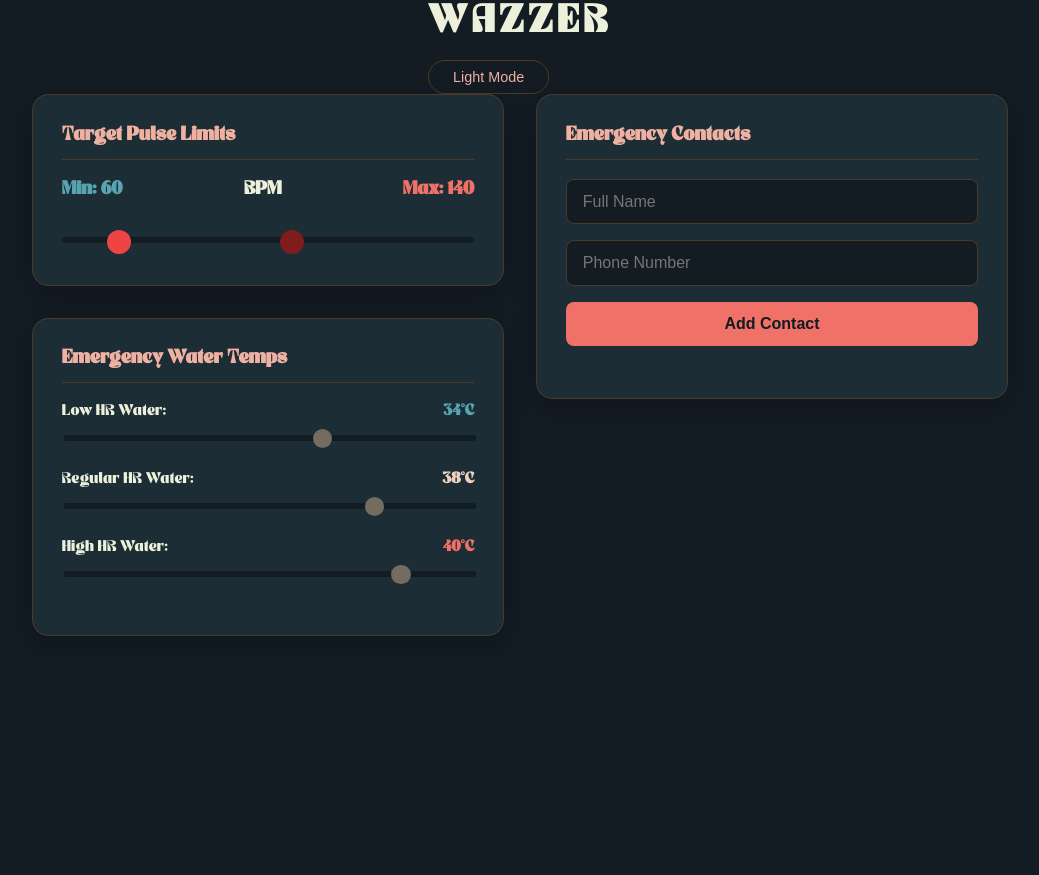
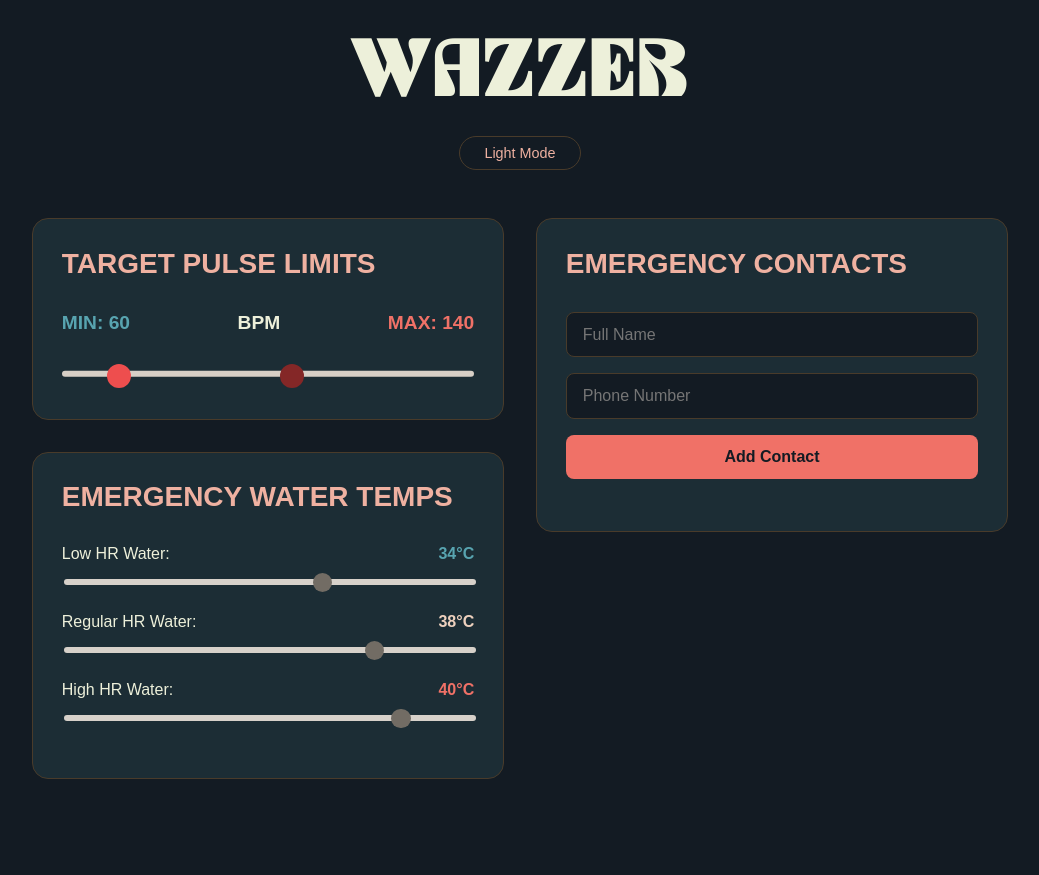
Before and after one commit to la-espada-v1/wazzer-server, a Flask app: page / in a window 1280 px wide. Shown: the whole page, without its empty margins (120-1159 px from the left). Before the commit the page ends 636 px from the top, so only its background shows below. Run offline with Flask 3, Linux system fonts and the light colour scheme; data comes from the database, SQL or seed files in the repository; both versions use the stored data as it was after the commit; data that the repository does not hold is empty.

Commit message:
fix: css, html, js, py

```diff
--- a/routes/measure.py
+++ b/routes/measure.py
@@ -1,5 +1,5 @@
 from flask import Blueprint, request, jsonify
-from models import Configuration # НОВО: Вече четем от таблицата с настройки
+from models import Configuration
 import datetime
 
 measure_bp = Blueprint('measure', __name__)
--- a/static/style.css
+++ b/static/style.css
@@ -1,6 +1,6 @@
 
 @font-face {
-  font-family: 'font';
+  font-family: 'Monograph';
   src: url('monograph-Regular.ttf') format('truetype');
 }
 
@@ -21,7 +21,7 @@
 }
 
 body {
-font-family: 'font', sans-serif;
+font-family: 'Bulgia', sans-serif;
 background-color: var(--bg-color);
 color: var(--text-primary);
 margin: 0;
@@ -34,6 +34,11 @@ transition: background 0.4s ease, color 0.4s ease;
 }
 
 
+.main-title
+ {
+font-family: 'Monograph', sans-serif;
+}
+
 .top-header {
 width: 100%;
 padding: 2rem 1rem;
@@ -45,7 +50,7 @@ margin-bottom: 1rem;
 
 .main-title {
 margin: 0 0 1rem 0;
-font-size: 2.5rem;
+font-size: 5rem;
 font-weight: 800;
 letter-spacing: 0.3rem;
 color: var(--cream);
@@ -93,18 +98,18 @@ background-color: var(--card-bg);
 border: 0.1rem solid var(--border-color);
 border-radius: 1rem;
 padding: 1.8rem;
-box-shadow: 0 0.5rem 1.5rem rgba(0, 0, 0, 0.2);
+box-shadow: 0 0.4
+rem 0.5rem rgba(0, 0, 0, 0.2);
 margin-bottom: 2rem;
 transition: transform 0.3s ease;
 }
 
-.card:hover { transform: translateY(-0.2rem); }
+.card:hover { transform: translateY(-0.15rem); }
 
 .card h3 {
 margin: 0 0 1.2rem 0;
-font-size: 1.25rem;
+font-size: 1.75rem;
 color: var(--peach);
-border-bottom: 0.1rem solid var(--border-color);
 padding-bottom: 0.8rem;
 }
 
@@ -128,7 +133,7 @@ height: 2rem;
 position: absolute;
 width: 100%;
 height: 0.4rem;
-background: var(--dark-bg);
+background: #d7cfc6;
 border-radius: 0.5rem;
 top: 50%;
 transform: translateY(-50%);
@@ -151,7 +156,7 @@ pointer-events: auto;
 width: 1.5rem;
 height: 1.5rem;
 border-radius: 50%;
-background: #ef4444;
+background: #ee4e4e;
 cursor: pointer;
 }
 
@@ -162,7 +167,7 @@ pointer-events: auto;
 width: 1.5rem;
 height: 1.5rem;
 border-radius: 50%;
-background: #7f1d1d;
+background: #842727;
 cursor: pointer;
 }
 
@@ -184,7 +189,7 @@ font-size: 1rem;
 width: 100%;
 height: 0.4rem;
 border-radius: 0.5rem;
-background: var(--dark-bg);
+background: #d7d1ca;
 appearance: none;
 outline: none;
 }
@@ -194,7 +199,8 @@ appearance: none;
 width: 1.2rem;
 height: 1.2rem;
 border-radius: 50%;
-background: #746b61;
+border-color: var(--brown-border);
+background: #726c64;
 cursor: pointer;
 }
 
@@ -247,10 +253,18 @@ border-radius: 0.5rem;
 
 
 body.light-theme {
---bg-color: #f1f5f9;
---card-bg: #ffffff;
+--bg-color: #eef0dd;
+--card-bg: #f2f3ea;
 --text-primary: #1C2D35;
---text-secondary: #c2410c;
---border-color: #cbd5e1;
+--text-secondary: #c64b1b;
+--border-color: #a2b2be;
 --dark-bg: #e2e8f0;
 }
+body.light-theme .main-title {
+  color: #79848f;
+}
+body.light-theme .theme-btn:hover {
+  background: #f4f2ed;
+  color: #1f3037;
+  border-color: #a2b2be;
+}
--- a/templates/index.html
+++ b/templates/index.html
@@ -8,11 +8,9 @@
 </head>
 <body>
 
-  <header class="top-navbar">
-    <div class="nav-content">
-      <h1 class="main-title">WAZZER</h1>
-      <button id="themeToggle" class="theme-btn">Light Mode</button>
-    </div>
+  <header class="top-header">
+    <h1 class="main-title">WAZZER</h1>
+    <button id="themeToggle" class="theme-btn">Light Mode</button>
   </header>
 
   <div class="app-wrapper">
@@ -23,11 +21,11 @@
       <section class="left-panel">
 
         <div class="card">
-          <h3>Target Pulse Limits</h3>
+          <h3>TARGET PULSE LIMITS</h3>
           <div class="pulse-values">
-            <span class="cool-temp">Min: <span id="pulseMinValue">60</span></span>
+            <span class="cool-temp">MIN: <span id="pulseMinValue">60</span></span>
             <span class="unit">BPM</span>
-            <span class="hot-temp">Max: <span id="pulseMaxValue">140</span></span>
+            <span class="hot-temp">MAX: <span id="pulseMaxValue">140</span></span>
           </div>
 
           <div class="dual-slider-container">
@@ -38,7 +36,7 @@
         </div>
 
         <div class="card">
-          <h3>Emergency Water Temps</h3>
+          <h3>EMERGENCY WATER TEMPS</h3>
 
           <div class="water-control">
             <div class="control-header">
@@ -68,7 +66,7 @@
 
       <section class="right-panel">
         <div class="card h-full">
-          <h3>Emergency Contacts</h3>
+          <h3>EMERGENCY CONTACTS</h3>
 
           <div class="contact-inputs">
             <input type="text" placeholder="Full Name" id="fullName" class="custom-input">
```
Also changed, not shown: static/Bulgia.otf (added), wazzer.db.
